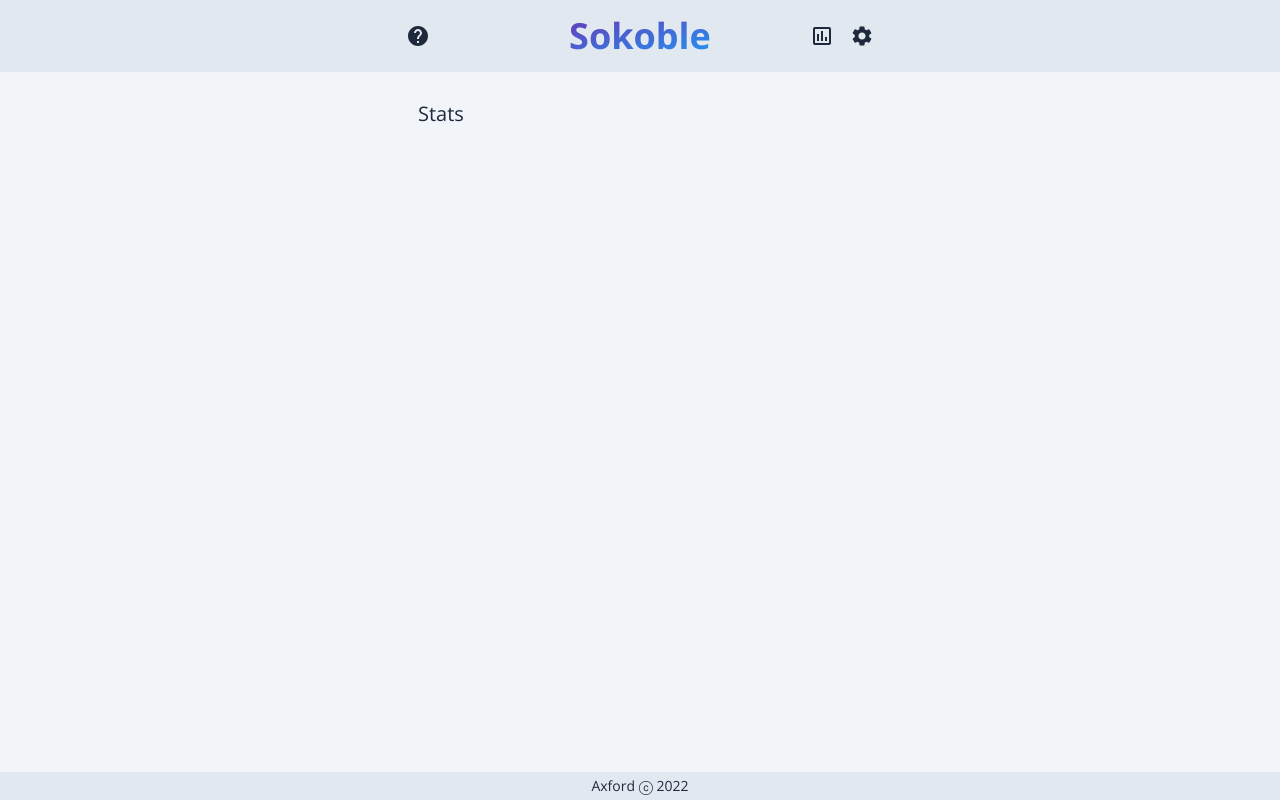
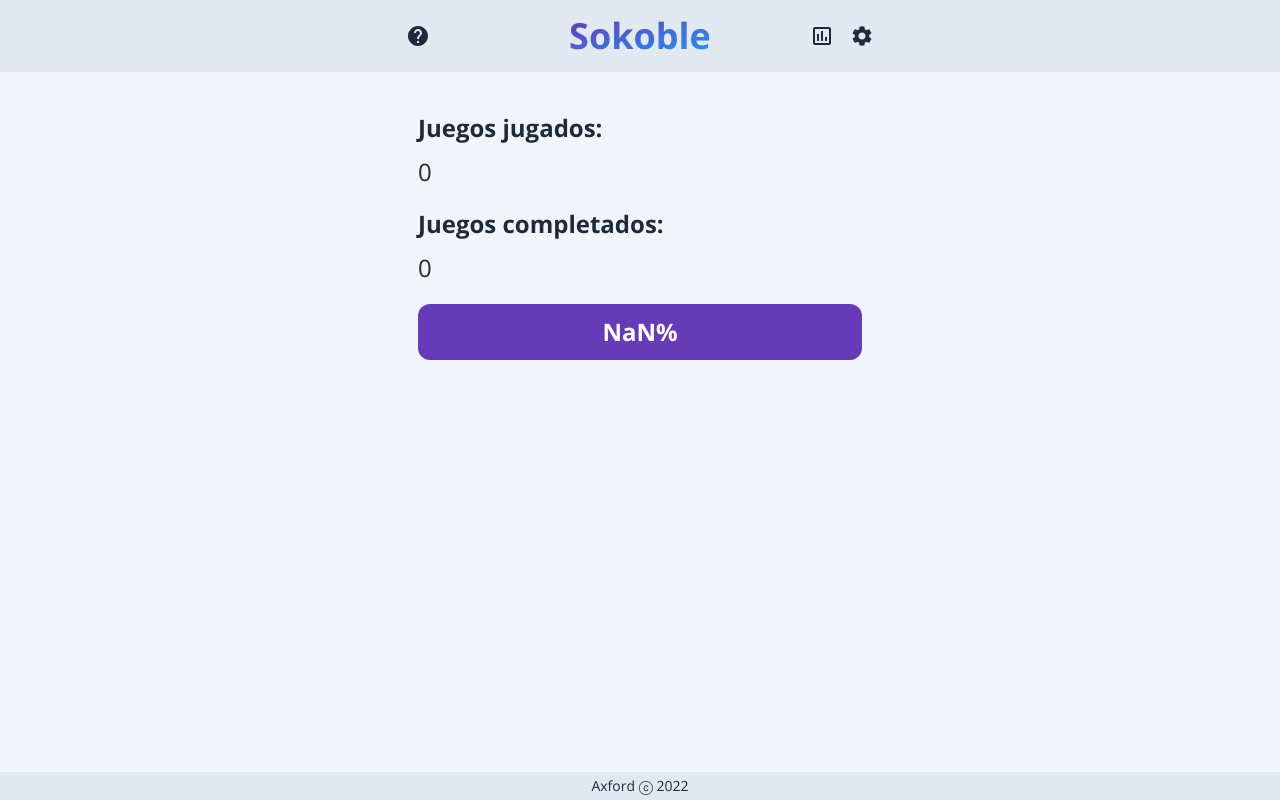
Before and after one commit to MrAxf/sokoble, a Next.js app: page /stats in a window 1280 px wide. Built offline with nearby package versions, Linux system fonts and the light colour scheme; no server answers.

Commit message:
game stats

```diff
--- /dev/null
+++ b/src/components/StatsPanel.tsx
@@ -0,0 +1,43 @@
+import { useRecoilValue } from 'recoil'
+import { gamesCompleted, gamesPlayed } from '../store/gameStats'
+import { motion, useAnimation } from 'framer-motion'
+import { useEffect } from 'react'
+
+export default function StatsPanel() {
+  const currentGamesPlayed = useRecoilValue(gamesPlayed)
+  const currentGamesCompleted = useRecoilValue(gamesCompleted)
+
+  const animation = useAnimation()
+
+  useEffect(() => {
+    animation.start({
+      width: `${Math.min(
+        (currentGamesCompleted / currentGamesPlayed) * 100,
+        100
+      )}%`,
+      transition: {
+        duration: 1,
+        delay: 0.5,
+      },
+    })
+  // eslint-disable-next-line react-hooks/exhaustive-deps
+  }, [])
+
+  return (
+    <>
+      <span className="my-3 font-bold">Juegos jugados:</span>
+      <span>{currentGamesPlayed}</span>
+      <span className="mt-5 mb-3 font-bold">Juegos completados:</span>
+      <span>{currentGamesCompleted}</span>
+      <motion.div className="relative my-5 w-full overflow-hidden rounded-xl bg-primary-main py-3 text-center font-bold text-white after:content-['']">
+        <motion.div
+          className="absolute top-0 left-0 h-full bg-box-success-primary"
+          animate={animation}
+        ></motion.div>
+        <span className="relative">
+          {(currentGamesCompleted / currentGamesPlayed) * 100}%
+        </span>
+      </motion.div>
+    </>
+  )
+}
--- a/src/pages/_app.tsx
+++ b/src/pages/_app.tsx
@@ -1,13 +1,12 @@
+import { ThemeProvider } from 'next-themes'
 import { AppProps } from 'next/app'
 import Head from 'next/head'
 import { RecoilRoot } from 'recoil'
+
 import CurrentSokobanBoard from '../components/CurrentSokobanBoard'
-import { ThemeProvider } from 'next-themes'
-
 import MainLayout from '../layouts/MainLayout'
 import PageLayout from '../layouts/PageLayout'
 import '../styles/index.css'
-import tailwindData from '../utils/tailwindData'
 
 export default function App({ Component, pageProps }: AppProps) {
   return (
--- a/src/pages/stats.tsx
+++ b/src/pages/stats.tsx
@@ -1,3 +1,13 @@
+import dynamic from 'next/dynamic'
+
+const StatsPanel = dynamic(() => import('../components/StatsPanel'), {
+  ssr: false,
+})
+
 export default function Stats() {
-  return <div className="text-xl">Stats</div>
+  return (
+    <div className="flex flex-col text-2xl">
+      <StatsPanel />
+    </div>
+  )
 }
```
Also changed, not shown: 1 other file (tests, documents, lock files or other folders).
